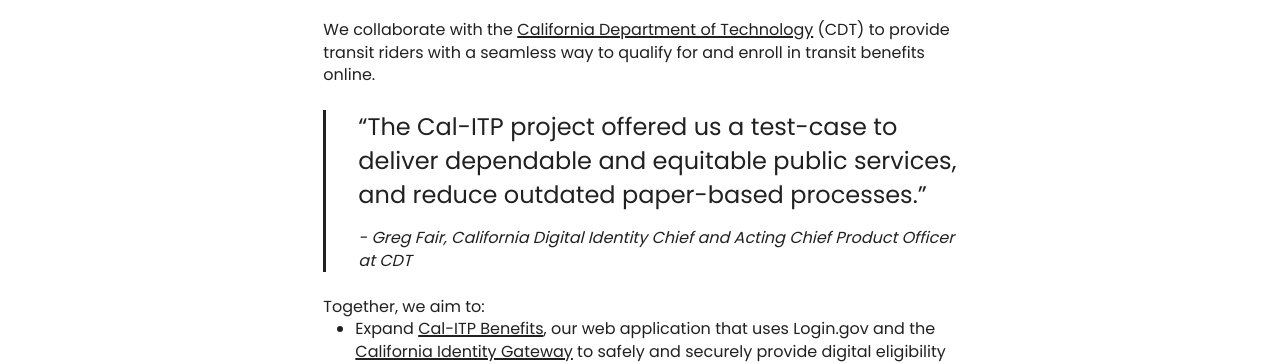
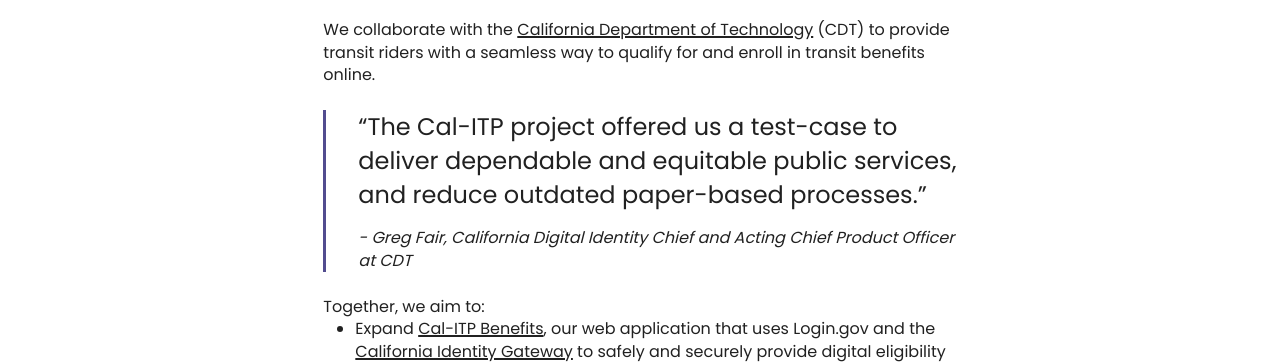
Before and after one commit to cal-itp/calitp.org, a Jekyll site: the page built from src/partners.html, in a window 1280 px wide and 900 px high, scrolled down 577 px. Shown: the part 150-514 px from the top of the window. Built offline with Jekyll 4.4.1, drawn with Linux system fonts in a browser that asks for light colours.

Commit message:
feat(partners): add purple quote border

```diff
--- a/src/partners.html
+++ b/src/partners.html
@@ -48,7 +48,7 @@
           >
           (CDT) to provide transit riders with a seamless way to qualify for and enroll in transit benefits online.
         </p>
-        <figure class="quote my-md-4 my-3">
+        <figure class="quote border-purple-4 my-md-4 my-3">
           <blockquote>
             “The Cal-ITP project offered us a test-case to deliver dependable and equitable public services, and reduce outdated
             paper-based processes.”
@@ -113,7 +113,7 @@
       <section class="pt-4">
         <img class="w-100 h-150 rounded-1" src="/images/partners-background-carb.png" />
         <h2 class="my-3 my-md-4">California Air Resources Board</h2>
-        <figure class="quote my-3 my-md-4-4">
+        <figure class="quote border-purple-4 my-3 my-md-4-4">
           <blockquote>“CARB QUOTE TK TK TK.”</blockquote>
           <figcaption>- Name TK, Title at CARB</figcaption>
         </figure>
```
